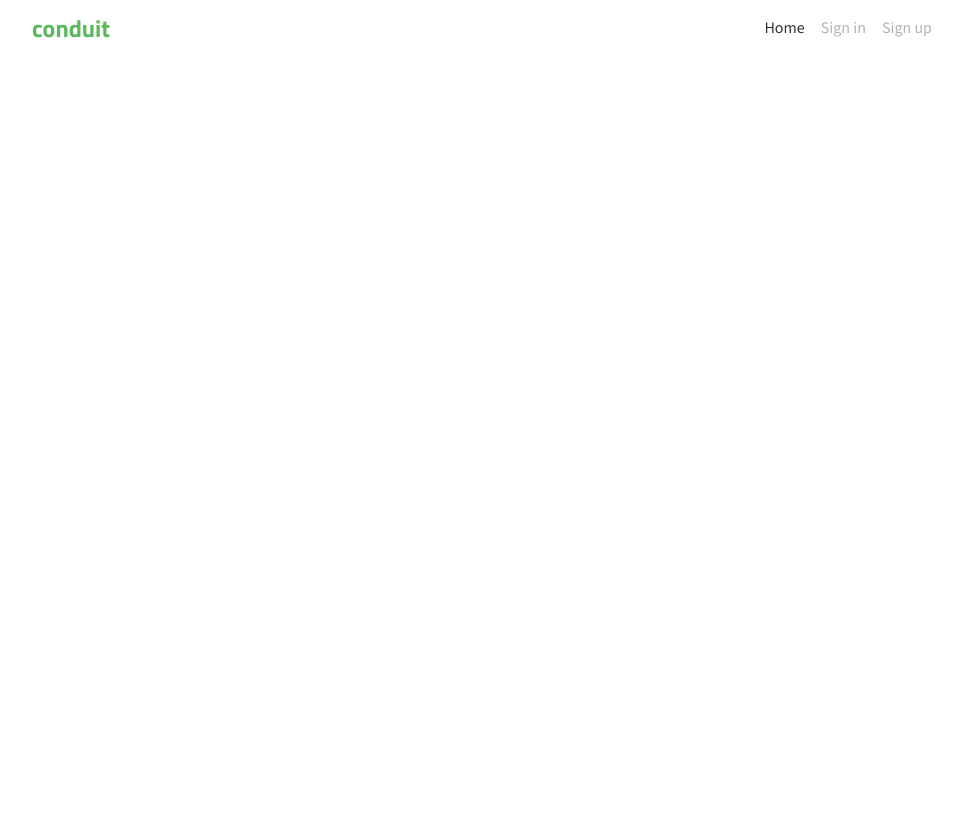
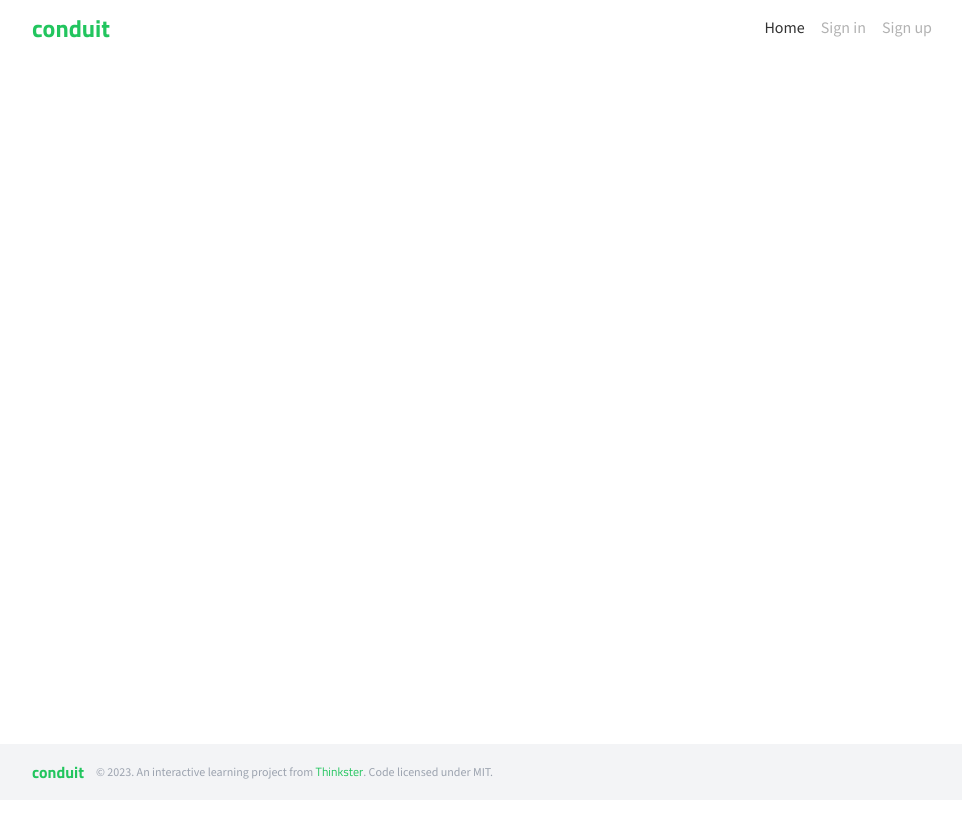
Before and after one commit to Andriy-FrfR/nextjs-medium-clone, a Next.js app: page / in a window 1280 px wide. Shown: the top 818 px of the page, without its empty margins (158-1120 px from the left). Built offline with nearby package versions, Linux system fonts and the light colour scheme.

Commit message:
feat: add app footer

```diff
--- a/package.json
+++ b/package.json
@@ -19,6 +19,7 @@
     "postcss": "8.4.31",
     "react": "18.2.0",
     "react-dom": "18.2.0",
+    "react-hook-form": "^7.47.0",
     "tailwindcss": "3.3.3",
     "typescript": "5.2.2"
   },
--- a/src/pages/_app.tsx
+++ b/src/pages/_app.tsx
@@ -22,12 +22,13 @@ const titilium_web = Titillium_Web({
 export default function App({ Component, pageProps }: AppProps) {
   return (
     <div
-      className={`${source_sans_3.variable} ${titilium_web.variable} font-sans`}
+      className={`${source_sans_3.variable} ${titilium_web.variable} flex min-h-screen flex-col font-sans`}
     >
       <Header />
       <main>
         <Component {...pageProps} />
       </main>
+      <Footer />
     </div>
   );
 }
@@ -44,7 +45,10 @@ const Header = () => {
   return (
     <header>
       <nav className="mx-auto flex h-[56px] max-w-[940px] items-center justify-between px-5">
-        <Link href="/" className="text-green font-titilium text-2xl font-bold">
+        <Link
+          href="/"
+          className="font-titilium text-2xl font-bold text-green-500"
+        >
           conduit
         </Link>
         <div className="flex">
@@ -64,3 +68,29 @@ const Header = () => {
     </header>
   );
 };
+
+const Footer = () => {
+  return (
+    <footer className="mt-auto bg-gray-100">
+      <div className="mx-auto flex h-[56px] max-w-[940px] items-center px-5">
+        <Link
+          href="/"
+          className="font-titilium active:text-green-650 font-bold text-green-500 active:underline"
+        >
+          conduit
+        </Link>
+        <p className="ml-3 text-xs text-gray-400">
+          © 2023. An interactive learning project from{' '}
+          <Link
+            className="font-titilium active:text-green-650 text-green-500 active:underline"
+            href="https://thinkster.io/"
+            target="_blank"
+          >
+            Thinkster
+          </Link>
+          . Code licensed under MIT.
+        </p>
+      </div>
+    </footer>
+  );
+};
--- a/src/pages/index.tsx
+++ b/src/pages/index.tsx
@@ -1,11 +1,3 @@
-import { Inter } from 'next/font/google';
-
-const inter = Inter({ subsets: ['latin'] });
-
-export default function Home() {
-  return (
-    <main
-      className={`flex min-h-screen flex-col items-center justify-between p-24 ${inter.className}`}
-    ></main>
-  );
+export default function HomePage() {
+  return null;
 }
--- /dev/null
+++ b/src/pages/login.tsx
@@ -0,0 +1,3 @@
+export default function LoginPage() {
+  return null;
+}
--- /dev/null
+++ b/src/pages/register.tsx
@@ -0,0 +1,3 @@
+export default function RegisterPage() {
+  return null;
+}
--- a/tailwind.config.ts
+++ b/tailwind.config.ts
@@ -9,7 +9,7 @@ const config: Config = {
   theme: {
     extend: {
       colors: {
-        green: 'rgb(92, 184, 92)',
+        'green-650': '#3d8b3d',
       },
       fontFamily: {
         sans: ['var(--font-source-sans-3)'],
```
Also changed, not shown: 1 other file (tests, documents, lock files or other folders).
